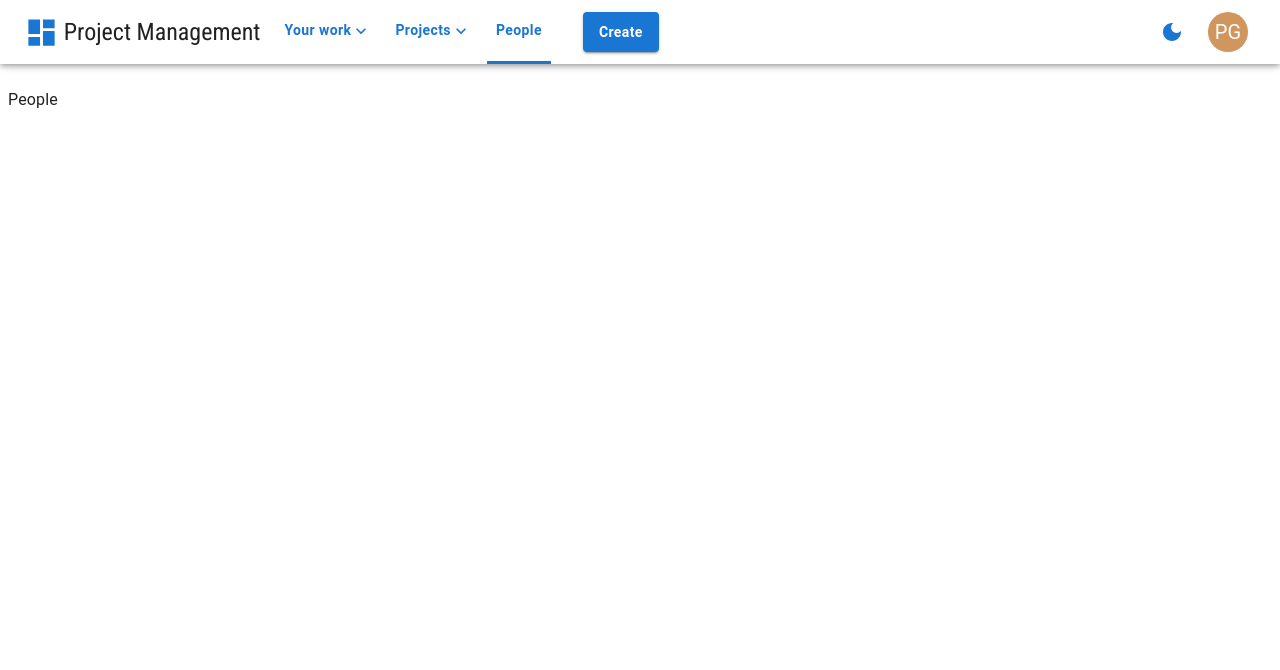
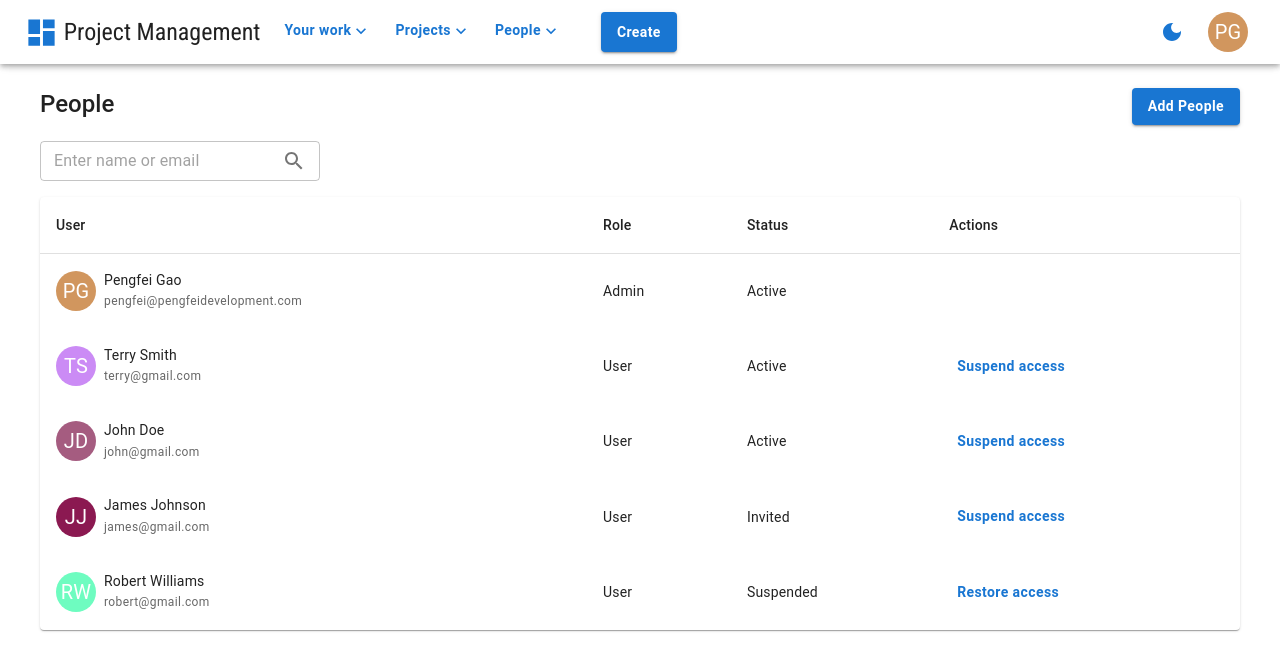
Before and after one commit to gpfDeveloper/project-management-frontend, a React (Create React App) app: page /people in a window 1280 px wide. Shown: the top 670 px of the page. Built offline with nearby package versions, Linux system fonts and the light colour scheme.

Commit message:
people page UI init

```diff
--- a/src/App.tsx
+++ b/src/App.tsx
@@ -1,10 +1,14 @@
 import { useAuth } from 'contexts/auth-context';
 import { useProject } from 'contexts/project-context';
-import { getAllMyProjects, getIssuesAssignedToMe } from 'dummyData/dummyData';
+import {
+  getAllMyProjects,
+  getIssuesAssignedToMe,
+  getTeamMembers,
+} from 'dummyData/dummyData';
 import AllProjectsPage from 'pages/AllProjectsPage';
 import Home from 'pages/Home';
 import IssueDetailPage from 'pages/IssueDetailPage';
-import People from 'pages/People';
+import PeoplePage from 'pages/PeoplePage';
 import ProjectDetailBoard from 'pages/ProjectDetailBoard';
 import ProjectDetailIssues from 'pages/ProjectDetailIssues';
 import ProjectDetailSetting from 'pages/ProjectDetailSetting';
@@ -14,15 +18,17 @@ import { Route, Routes } from 'react-router-dom';
 
 function App() {
   const { user } = useAuth();
-  const { setMyProjects, setIssuesAssignedToMe } = useProject();
+  const { setMyProjects, setIssuesAssignedToMe, setTeamMembers } = useProject();
   useEffect(() => {
     if (user) {
       const projects = getAllMyProjects();
       setMyProjects(projects);
       const issuesAssignedToMe = getIssuesAssignedToMe(user);
       setIssuesAssignedToMe(issuesAssignedToMe);
+      const teamMembers = getTeamMembers();
+      setTeamMembers(teamMembers);
     }
-  }, [user, setMyProjects, setIssuesAssignedToMe]);
+  }, [user, setMyProjects, setIssuesAssignedToMe, setTeamMembers]);
   let route = (
     <Routes>
       <Route path="/" element={<Home />} />
@@ -44,7 +50,7 @@ function App() {
       />
       <Route path="/projects" element={<AllProjectsPage />} />
       <Route path="/your-work" element={<YourWorkPage />} />
-      <Route path="/people" element={<People />} />
+      <Route path="/people" element={<PeoplePage />} />
     </Routes>
   );
   return route;
--- a/src/components/nav/NavPeople.tsx
+++ b/src/components/nav/NavPeople.tsx
@@ -1,19 +1,35 @@
-import { MenuItem, ListItemIcon, ListItemText, Button } from '@mui/material';
-import { FunctionComponent } from 'react';
-import WorkIcon from '@mui/icons-material/Work';
+import { MenuItem, Button, Menu, Typography, Divider } from '@mui/material';
+import React, { FunctionComponent, useState } from 'react';
+import ExpandMoreIcon from '@mui/icons-material/ExpandMore';
 import { useLocation, useNavigate } from 'react-router-dom';
+import AddIcon from '@mui/icons-material/Add';
+import PeopleAltIcon from '@mui/icons-material/PeopleAlt';
 
 const NavPeople: FunctionComponent = () => {
   const navigate = useNavigate();
   const location = useLocation();
-  const clickBtnHandler = () => {
+
+  const active = location.pathname.startsWith('/project');
+
+  const [anchorEl, setAnchorEl] = useState<null | HTMLElement>(null);
+  const open = Boolean(anchorEl);
+
+  const openMenuHandler = (e: React.MouseEvent<HTMLButtonElement>) => {
+    setAnchorEl(e.currentTarget);
+  };
+  const closeMenuHandler = () => {
+    setAnchorEl(null);
+  };
+
+  const viewPeopleHandler = () => {
+    setAnchorEl(null);
     navigate('/people');
   };
-  const active = location.pathname === '/people';
+
   let content = (
     <>
       <Button
-        onClick={clickBtnHandler}
+        onClick={openMenuHandler}
         sx={{
           borderBottomWidth: 3,
           borderBottomStyle: 'solid',
@@ -26,23 +42,29 @@ const NavPeople: FunctionComponent = () => {
         }}
       >
         People
+        <ExpandMoreIcon fontSize="small" />
       </Button>
+      <Menu open={open} onClose={closeMenuHandler} anchorEl={anchorEl}>
+        {[
+          <MenuItem key={2}>
+            <AddIcon />
+            <Typography variant="body2" sx={{ ml: 1 }}>
+              Invite a teammate
+            </Typography>
+          </MenuItem>,
+          <Divider key={3} />,
+          <MenuItem key={4} onClick={viewPeopleHandler}>
+            <PeopleAltIcon />
+            <Typography variant="body2" sx={{ ml: 1 }}>
+              People in your team
+            </Typography>
+          </MenuItem>,
+        ]}
+      </Menu>
     </>
   );
 
   return content;
 };
 
-export const PeopleMenuItem: FunctionComponent = () => {
-  let content = (
-    <MenuItem>
-      <ListItemIcon>
-        <WorkIcon />
-      </ListItemIcon>
-      <ListItemText>People</ListItemText>
-    </MenuItem>
-  );
-
-  return content;
-};
 export default NavPeople;
--- /dev/null
+++ b/src/components/people/People.tsx
@@ -0,0 +1,40 @@
+import {
+  Box,
+  Button,
+  Typography,
+  TextField,
+  InputAdornment,
+} from '@mui/material';
+import SearchIcon from '@mui/icons-material/Search';
+import { FunctionComponent } from 'react';
+import { useProject } from 'contexts/project-context';
+import PeopleTable from './PeopleTable';
+
+const People: FunctionComponent = () => {
+  const { teamMembers } = useProject();
+  const filteredPeople = teamMembers.filter((member) => member.email !== '');
+  return (
+    <Box sx={{ display: 'flex', flexDirection: 'column', gap: 2 }}>
+      <Box sx={{ display: 'flex', justifyContent: 'space-between' }}>
+        <Typography variant="h5">People</Typography>
+        <Button variant="contained">Add People</Button>
+      </Box>
+      <Box>
+        <TextField
+          size="small"
+          placeholder="Enter name or email"
+          InputProps={{
+            endAdornment: (
+              <InputAdornment position="end">
+                <SearchIcon />
+              </InputAdornment>
+            ),
+          }}
+        />
+      </Box>
+      <PeopleTable teamMember={filteredPeople} />
+    </Box>
+  );
+};
+
+export default People;
--- /dev/null
+++ b/src/components/people/PeopleTable.tsx
@@ -0,0 +1,95 @@
+import {
+  Table,
+  TableBody,
+  TableCell,
+  TableContainer,
+  TableHead,
+  TableRow,
+  Paper,
+  Box,
+  Typography,
+  useTheme,
+  Button,
+} from '@mui/material';
+import { TeamMember } from 'types/types';
+import { FunctionComponent } from 'react';
+import StringAvatar from 'components/shared/StringAvatar';
+
+type Props = {
+  teamMember: TeamMember[];
+};
+
+const PeopleTable: FunctionComponent<Props> = ({ teamMember }) => {
+  const theme = useTheme();
+  const mode = theme.palette.mode;
+  const grey =
+    mode === 'light' ? theme.palette.grey[100] : theme.palette.grey[900];
+
+  return (
+    <TableContainer component={Paper}>
+      <Table
+        sx={{
+          '& td': {
+            borderColor: 'transparent',
+          },
+        }}
+      >
+        <TableHead>
+          <TableRow>
+            <TableCell align="left">User</TableCell>
+            <TableCell align="left">Role</TableCell>
+            <TableCell align="left">Status</TableCell>
+            <TableCell align="left">Actions</TableCell>
+          </TableRow>
+        </TableHead>
+        <TableBody>
+          {teamMember.map((member) => {
+            let action = <></>;
+            if (member.role !== 'Admin') {
+              if (member.status === 'Active' || member.status === 'Invited') {
+                action = <Button>Suspend access</Button>;
+              }
+              if (member.status === 'Suspended') {
+                action = <Button>Restore access</Button>;
+              }
+            }
+            return (
+              <TableRow
+                key={member.email}
+                sx={{
+                  backgroundColor: 'transparent',
+                  '&: hover': { backgroundColor: grey },
+                }}
+              >
+                <TableCell align="left">
+                  <Box sx={{ display: 'flex', gap: 1, alignItems: 'center' }}>
+                    <StringAvatar name={member.name} />
+                    <Box
+                      sx={{
+                        display: 'flex',
+                        flexDirection: 'column',
+                        gap: 0.3,
+                      }}
+                    >
+                      <Box sx={{ display: 'flex' }}>
+                        <Typography variant="body2">{member.name}</Typography>
+                      </Box>
+                      <Typography variant="caption" color="text.secondary">
+                        {member.email}
+                      </Typography>
+                    </Box>
+                  </Box>
+                </TableCell>
+                <TableCell align="left">{member.role}</TableCell>
+                <TableCell align="left">{member.status}</TableCell>
+                <TableCell align="left">{action}</TableCell>
+              </TableRow>
+            );
+          })}
+        </TableBody>
+      </Table>
+    </TableContainer>
+  );
+};
+
+export default PeopleTable;
--- a/src/contexts/project-context.tsx
+++ b/src/contexts/project-context.tsx
@@ -5,7 +5,7 @@ import {
   useState,
   useContext,
 } from 'react';
-import { ProjectIssueProps, ProjectProps } from 'types/types';
+import { ProjectIssueProps, ProjectProps, TeamMember } from 'types/types';
 
 type ProjectCtxProps = {
   myProjects: ProjectProps[];
@@ -26,6 +26,8 @@ type ProjectCtxProps = {
   setCurrentIssue: React.Dispatch<
     React.SetStateAction<ProjectIssueProps | undefined>
   >;
+  teamMembers: TeamMember[];
+  setTeamMembers: React.Dispatch<React.SetStateAction<TeamMember[]>>;
 };
 
 const ProjectContext = createContext<ProjectCtxProps>({
@@ -39,6 +41,8 @@ const ProjectContext = createContext<ProjectCtxProps>({
   setIssuesAssignedToMe: () => {},
   currentIssue: undefined,
   setCurrentIssue: () => {},
+  teamMembers: [],
+  setTeamMembers: () => {},
 });
 export default ProjectContext;
 
@@ -60,6 +64,7 @@ export const ProjectProvider: FunctionComponent<Props> = ({ children }) => {
   const [currentIssue, setCurrentIssue] = useState<
     ProjectIssueProps | undefined
   >();
+  const [teamMembers, setTeamMembers] = useState<TeamMember[]>([]);
   return (
     <ProjectContext.Provider
       value={{
@@ -73,6 +78,8 @@ export const ProjectProvider: FunctionComponent<Props> = ({ children }) => {
         setIssuesAssignedToMe,
         currentIssue,
         setCurrentIssue,
+        teamMembers,
+        setTeamMembers,
       }}
     >
       {children}
--- a/src/dummyData/dummyData.ts
+++ b/src/dummyData/dummyData.ts
@@ -1,6 +1,7 @@
 import {
   Comment,
   People,
+  TeamMember,
   ProjectIssueProps,
   History,
   ProjectProps,
@@ -11,6 +12,35 @@ export const samplePeople: People[] = [
   { email: 'pengfei@pengfeidevelopment.com', name: 'Pengfei Gao' },
   { email: 'terry@gmail.com', name: 'Terry Smith' },
   { email: 'john@gmail.com', name: 'John Doe' },
+];
+
+const sampleTeamMembers: TeamMember[] = [
+  { email: '', name: 'Unassigned', status: 'Active', role: 'User' },
+  {
+    email: 'pengfei@pengfeidevelopment.com',
+    name: 'Pengfei Gao',
+    status: 'Active',
+    role: 'Admin',
+  },
+  {
+    email: 'terry@gmail.com',
+    name: 'Terry Smith',
+    status: 'Active',
+    role: 'User',
+  },
+  { email: 'john@gmail.com', name: 'John Doe', status: 'Active', role: 'User' },
+  {
+    email: 'james@gmail.com',
+    name: 'James Johnson',
+    status: 'Invited',
+    role: 'User',
+  },
+  {
+    email: 'robert@gmail.com',
+    name: 'Robert Williams',
+    status: 'Suspended',
+    role: 'User',
+  },
 ];
 
 export const sampleIssues: ProjectIssueProps[] = [
@@ -315,3 +345,5 @@ export const getIssuesAssignedToMe = (people: People | null) => {
   if (!people) return [];
   return sampleIssues.filter((issue) => issue.assignee.email === people.email);
 };
+
+export const getTeamMembers = () => sampleTeamMembers;
--- a/src/pages/People.tsx
+++ /dev/null
@@ -1,8 +0,0 @@
-import { Layout } from 'components/layout/Layout';
-import { FunctionComponent } from 'react';
-
-const People: FunctionComponent = () => {
-  return <Layout>People</Layout>;
-};
-
-export default People;
--- /dev/null
+++ b/src/pages/PeoplePage.tsx
@@ -0,0 +1,16 @@
+import { Box } from '@mui/material';
+import { Layout } from 'components/layout/Layout';
+import People from 'components/people/People';
+import { FunctionComponent } from 'react';
+
+const PeoplePage: FunctionComponent = () => {
+  return (
+    <Layout>
+      <Box sx={{ mx: 4 }}>
+        <People />
+      </Box>
+    </Layout>
+  );
+};
+
+export default PeoplePage;
```
Also changed, not shown: src/types/types.ts (+7 -0 lines).
